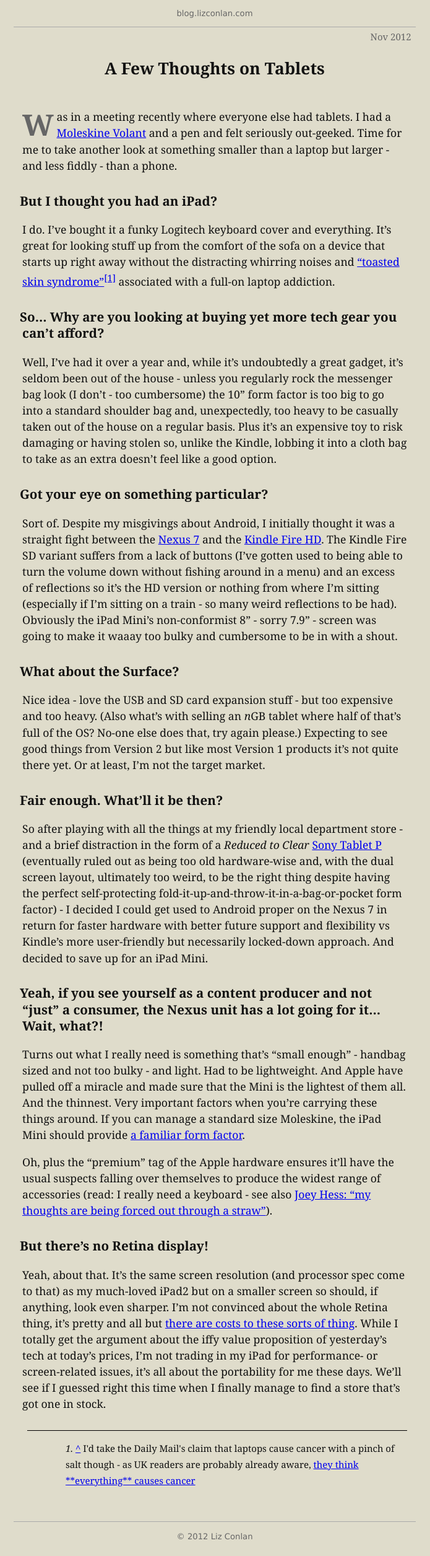
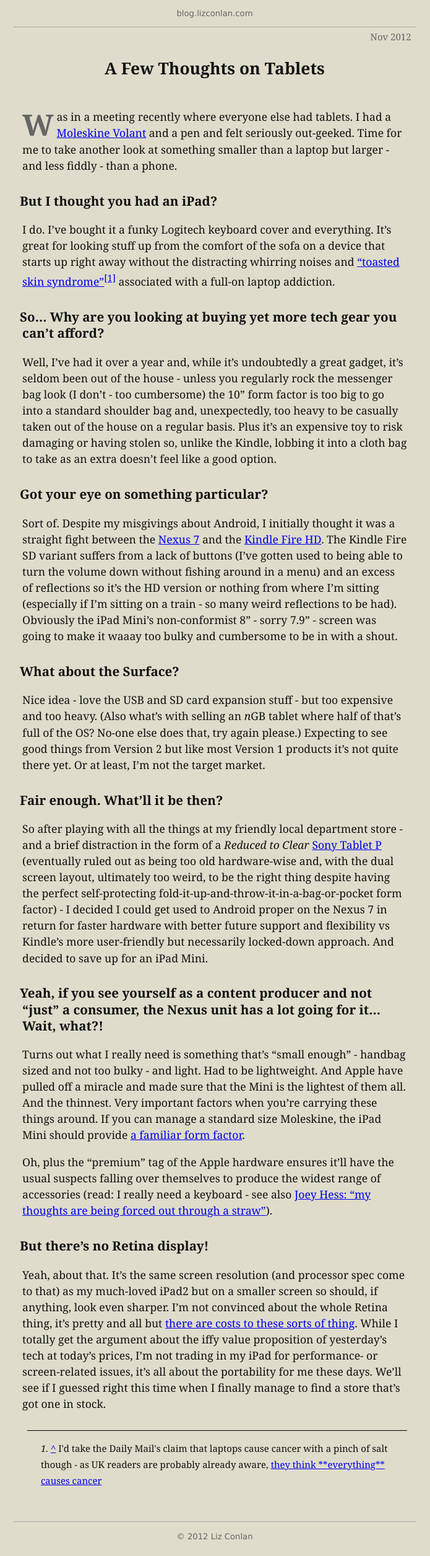
Before and after one commit to lizconlan/lizconlan.github.com, a Jekyll site: the page built from _posts/2012-11-03-a-few-thoughts-on-tablets.md, in a window 1280 px wide. Shown: the whole page at 62% size, without its empty margins (293-988 px from the left). Built offline with Jekyll 4.4.1, drawn with Linux system fonts in a browser that asks for light colours.

Commit message:
tinkering with post css

```diff
--- a/_layouts/post.html
+++ b/_layouts/post.html
@@ -16,7 +16,7 @@
       div.intro>p:first-of-type:first-letter{font-size:270%;font-weight:bold;float:left;margin-top:0.26em;margin-right:0.1em;color:#666}
       article{display:block;position:relative;padding:0 0.8em}
       span.post_date{display:block;position:absolute;text-align:center;top:-3.4em;right:0.5em;font-size:0.85em;color:#666}
-      ul#footnotes{margin-top:2em;border-top:1px solid black;list-style:none;padding-top:1em;font-size:0.85em;margin-left:0.5em}
+      ul#footnotes{margin-top:2em;border-top:1px solid black;list-style:none;padding-top:1em;font-size:0.85em;margin-left:0.5em;padding-left:0}
       ul#footnotes li {margin-left: 0.5em; padding-left: 1em;}
     </style>
     <script type="text/javascript">
```
